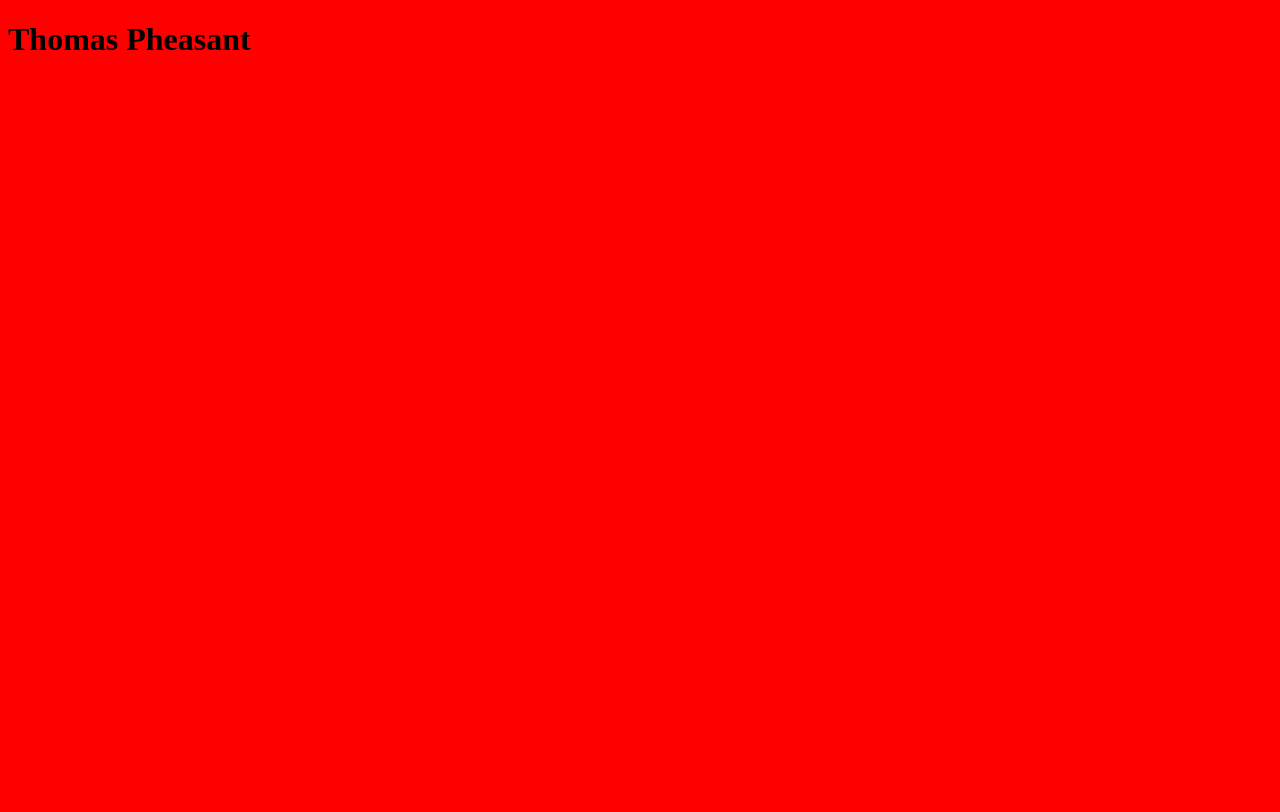
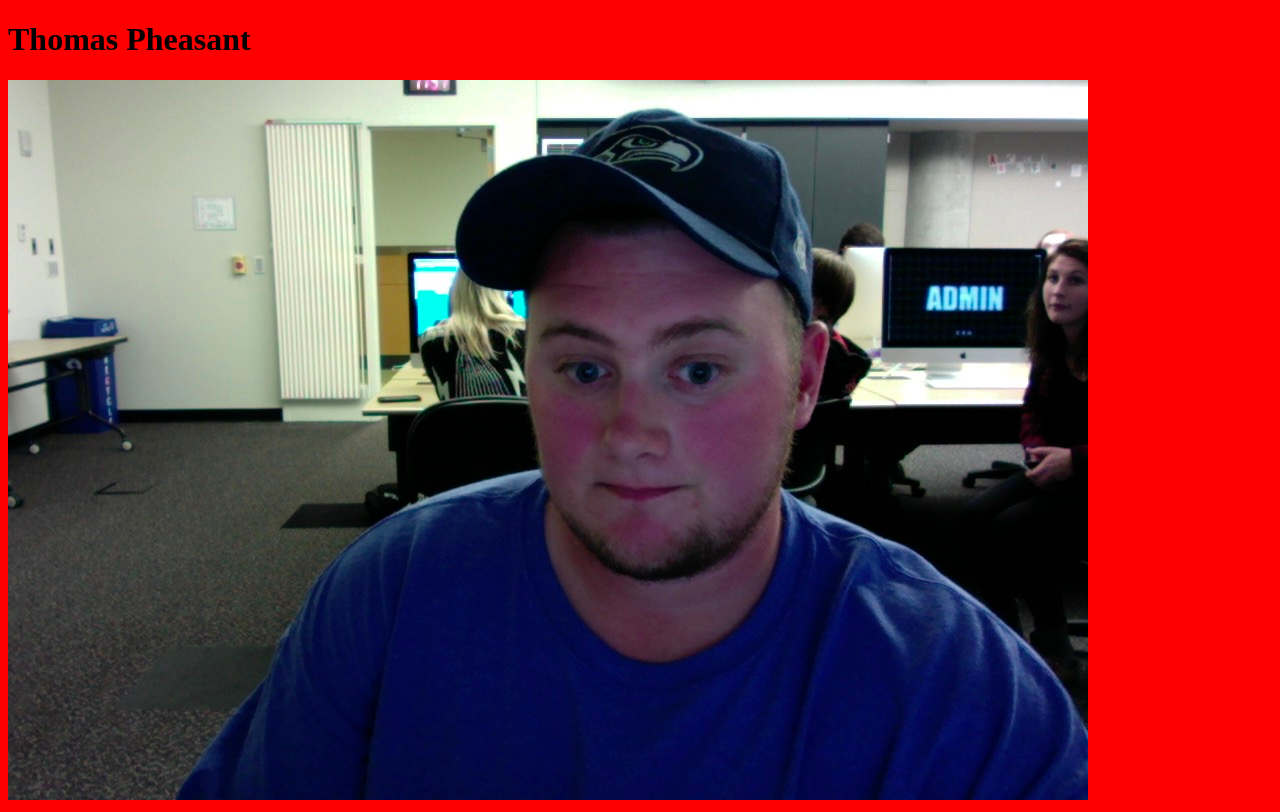
Before and after one commit to ThomasPheasant/thomaspheasant.github.io, a plain HTML site: page index.html in a window 1280 px wide. Drawn offline with Linux system fonts and the light colour scheme.

Commit message:
Uploaded bad picture of myself

```diff
--- a/index.html
+++ b/index.html
@@ -13,5 +13,7 @@
 
     <h1>Thomas Pheasant</h1>
 
+    <img src="me.jpg" alt="Thomas E. Pheasant">
+
 </body>
 </html>
```
Also changed, not shown: me.jpg (added).
